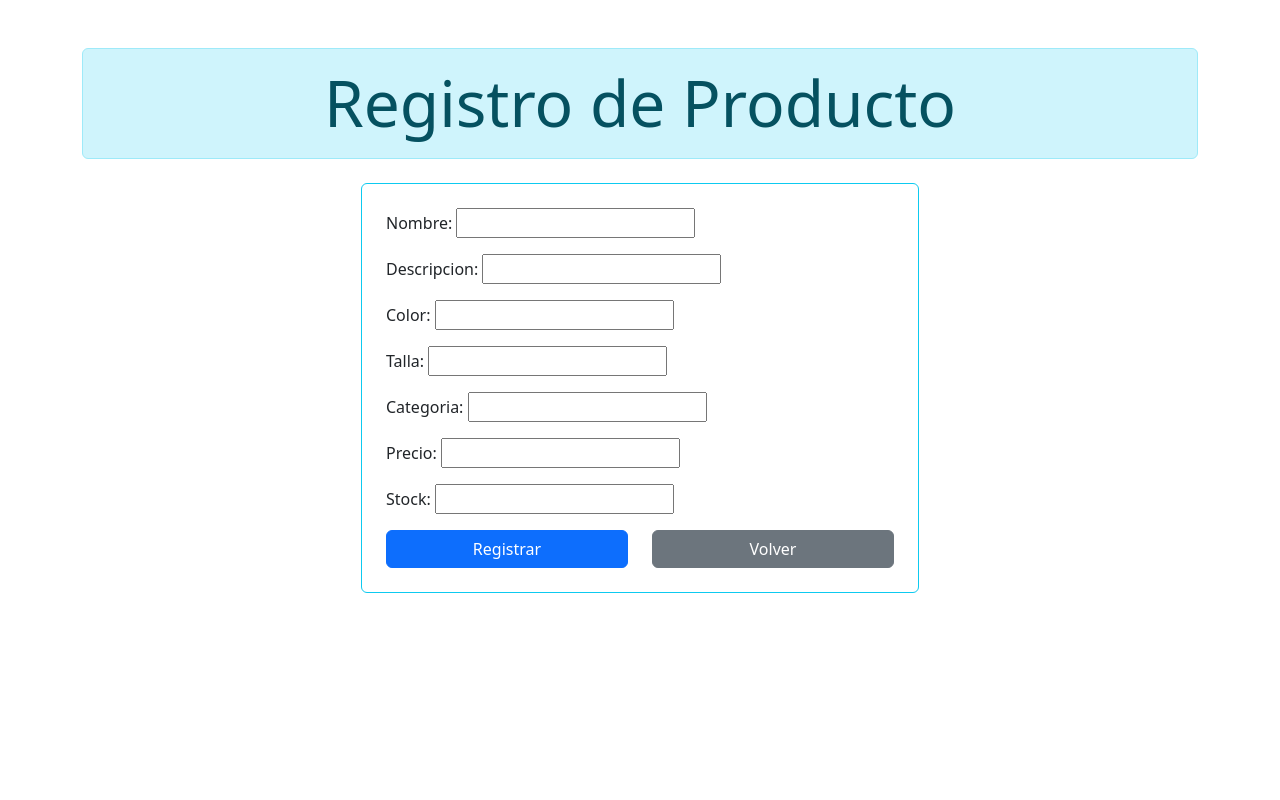
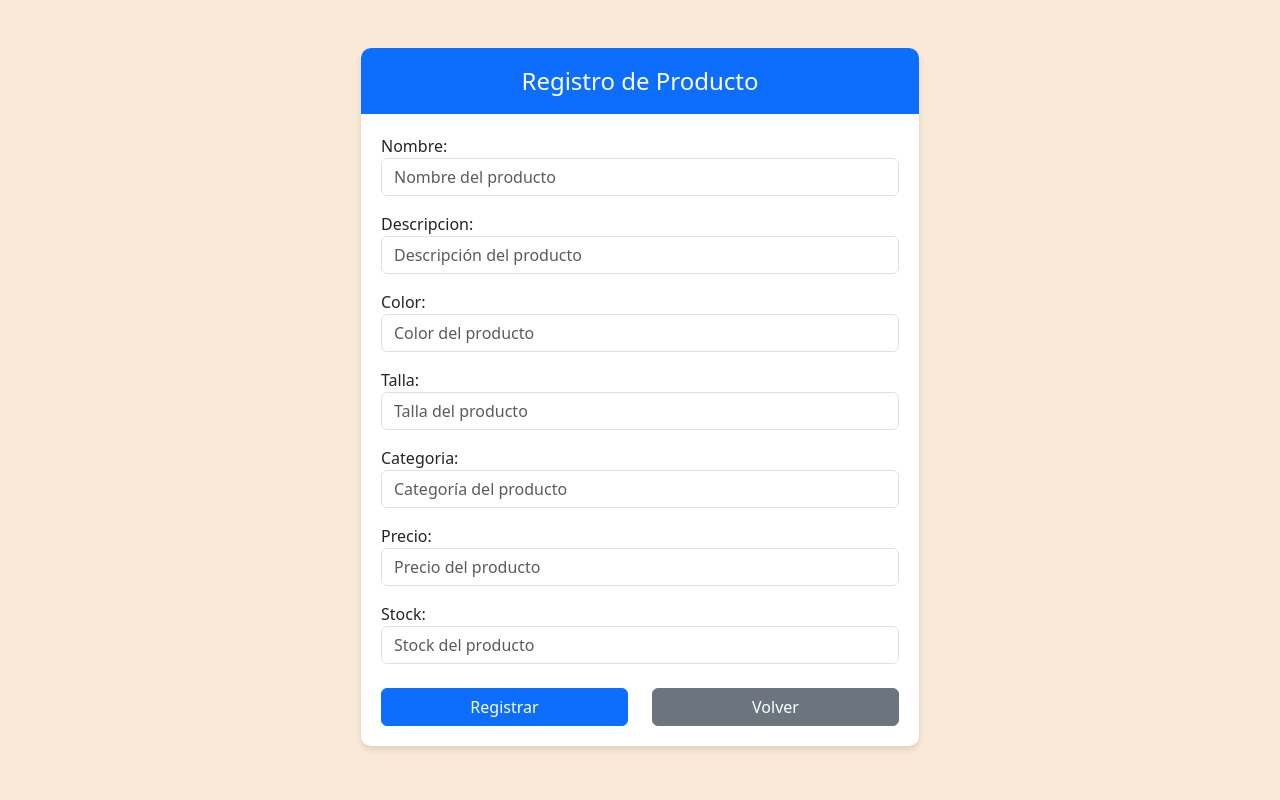
Before and after one commit to AlexanderGarrido/RapifreshApp, a Django app: page /agregarProducto/ in a window 1280 px wide. Run offline with Django 5.2, Linux system fonts and the light colour scheme.

Commit message:
arregle todo, subanme el sueldo
arregle el modal en conjunto de la función de eliminar, de igual manera el aspecto de formulario para ingresar productos y la lista de movimientos para que se agregaran

```diff
--- a/inventarioApp/forms.py
+++ b/inventarioApp/forms.py
@@ -31,3 +31,11 @@ class productosForm(forms.Form):
     categoria = forms.CharField(max_length=100)
     precio = forms.IntegerField()
     stock = forms.IntegerField()
+
+    nombre.widget.attrs.update({'class': 'form-control', 'placeholder': 'Nombre del producto'})
+    descripcion.widget.attrs.update({'class': 'form-control', 'placeholder': 'Descripción del producto'})
+    color.widget.attrs.update({'class': 'form-control', 'placeholder': 'Color del producto'})
+    talla.widget.attrs.update({'class': 'form-control', 'placeholder': 'Talla del producto'})
+    categoria.widget.attrs.update({'class': 'form-control', 'placeholder': 'Categoría del producto'})
+    precio.widget.attrs.update({'class': 'form-control', 'placeholder': 'Precio del producto'})
+    stock.widget.attrs.update({'class': 'form-control', 'placeholder': 'Stock del producto'})
--- a/inventarioApp/views.py
+++ b/inventarioApp/views.py
@@ -11,6 +11,7 @@ from django.db.models import Q
 from django.http import JsonResponse
 from django.shortcuts import get_object_or_404
 
+#login de inicio de sesion
 def login_view(request):
     if request.method == 'POST':
         form = LoginForm(request.POST)
@@ -59,33 +60,24 @@ def inventario_viewEmp(request):
 def reports(request):
     return render(request, 'inventarioApp/reports.html')
 
+# Inventario vista de administradores
 def inventario(request):
-    # Obtener la categoría seleccionada desde la URL (GET request)
+    # Obtener la categoría seleccionada desde la URL
     categoria_seleccionada = request.GET.get('categoria')
 
-    # Filtrar productos por categoría
-    productos = []
-    if categoria_seleccionada == 'Pantalones':
-        productos = Productos.objects.all()
-    elif categoria_seleccionada == 'Camisetas':
-        productos = Productos.objects.all()
-    elif categoria_seleccionada == 'Zapatos':
-        productos = Productos.objects.all()
-    else:
-        productos = list(Productos.objects.all())
+    # Filtrar productos (puedes agregar lógica real si es necesario)
+    productos = Productos.objects.all()
 
-    # Si se ha enviado un cambio de stock
+    # Actualización de stock
     if request.method == 'POST':
-        # Obtener el ID del producto y el nuevo stock desde el formulario
         producto_id = int(request.POST.get('producto_id'))
         nuevo_stock = int(request.POST.get('nuevo_stock'))
 
-        # Obtener el producto y actualizar el stock
         producto = Productos.objects.get(id=producto_id)
         producto.stock = nuevo_stock
         producto.save()
 
-        # Registrar el movimiento de "actualización de stock" en la tabla Movimiento
+        # Registrar el movimiento
         Movimiento.objects.create(
             nombre=producto.nombre,
             color=producto.color,
@@ -93,10 +85,9 @@ def inventario(request):
             categoria=producto.categoria,
             precio=producto.precio,
             stock=nuevo_stock,
-            accion="Actualización de stock"  # Tipo de acción
+            accion="Actualización de stock"
         )
 
-        # Redireccionar para evitar que se vuelva a enviar el formulario al refrescar la página
         return redirect('inventario')
 
     # Datos que pasamos al template
@@ -108,6 +99,7 @@ def inventario(request):
 
     return render(request, 'inventarioApp/inventario.html', data)
 
+# Inventario vista de empleados
 def inventarioEmp(request):
     # Obtener la categoría seleccionada desde la URL (GET request)
     categoria_seleccionada = request.GET.get('categoria')
@@ -162,7 +154,7 @@ def usuario(request):
     usuarios = Usuarios.objects.all()
     return render(request, 'inventarioApp/usuarios.html', {'Usuarios': usuarios})
 
-
+#agregar producto
 def agregarProducto(request):
     form = productosForm()
     if request.method == 'POST':
@@ -194,6 +186,7 @@ def agregarProducto(request):
     data = {'form': form}
     return render(request, 'inventarioApp/agregarProducto.html', data)
 
+# Reportes de inventario
 def reports(request):
     movimientos = Movimiento.objects.all()
 
@@ -212,6 +205,7 @@ def reports(request):
 
     return render(request, 'inventarioApp/reports.html', {'movimientos': movimientos})
 
+# Ajustar el stock de un producto
 def ajustarStock(request, producto_id):
     if request.method == "POST":
         adjustment = int(request.POST.get("adjustment", 0))
@@ -225,8 +219,7 @@ def ajustarStock(request, producto_id):
 
     return JsonResponse({"status": "error", "message": "Invalid request"}, status=400)
 
-  # Asegúrate de que el modelo de Producto está importado
-
+# Modificar un producto
 def modificarProducto(request, producto_id):
     if request.method == 'POST':
         try:
@@ -265,3 +258,20 @@ def modificarProducto(request, producto_id):
             return JsonResponse({'success': False, 'error': str(e)}, status=500)
     else:
         return JsonResponse({'success': False, 'error': 'Método no permitido'}, status=405)
+
+
+def eliminarProducto(request, producto_id):
+    producto = Productos.objects.get(id=producto_id)
+    producto.delete()
+
+    # Registrar el movimiento de "eliminación" en la tabla Movimiento
+    Movimiento.objects.create(
+        nombre=producto.nombre,
+        color=producto.color,
+        talla=producto.talla,
+        categoria=producto.categoria,
+        precio=producto.precio,
+        stock=producto.stock,
+        accion="Eliminación"  # Tipo de acción
+    )
+    return HttpResponseRedirect(reverse('inventario'))
--- a/projectInventario/urls.py
+++ b/projectInventario/urls.py
@@ -30,4 +30,5 @@ urlpatterns = [
     path('agregarProducto/', agregarProducto, name='agregarProducto'),
     path('ajustarStock/<int:producto_id>/', ajustarStock, name='ajustarStock'),
     path('modificarProducto/<int:producto_id>/', modificarProducto, name='modificarProducto'),
+    path('eliminarProducto/<int:producto_id>/', eliminarProducto, name='eliminarProducto'),
 ]
--- a/templates/inventarioApp/agregarProducto.html
+++ b/templates/inventarioApp/agregarProducto.html
@@ -5,23 +5,55 @@
     <meta name="viewport" content="width=device-width, initial-scale=1">
     <title>Registro Nuevo Producto</title>
     <link href="https://cdn.jsdelivr.net/npm/bootstrap@5.3.3/dist/css/bootstrap.min.css" rel="stylesheet" integrity="sha384-QWTKZyjpPEjISv5WaRU9OFeRpok6YctnYmDr5pNlyT2bRjXh0JMhjY6hW+ALEwIH" crossorigin="anonymous">
+    <style>
+      body {
+        background-color: #fbe9d7; /* Fondo beige claro */
+      }
+      .form-container {
+        background-color: #fff;
+        border-radius: 10px;
+        box-shadow: 0px 4px 6px rgba(0, 0, 0, 0.1);
+        overflow: hidden;
+      }
+      .form-header {
+        background-color: #0d6efd; /* Azul Bootstrap */
+        color: white;
+        padding: 15px;
+        font-size: 1.5rem;
+        text-align: center;
+      }
+      .form-body {
+        padding: 20px;
+      }
+      .btn-primary {
+        background-color: #0d6efd;
+        border-color: #0d6efd;
+      }
+      .btn-secondary {
+        background-color: #6c757d;
+        border-color: #6c757d;
+      }
+    </style>
   </head>
   <body>
     <div class="container my-5">
-        <div class="alert alert-info display-3 mb-4 text-center">
+      <div class="col-md-8 offset-md-2 col-lg-6 offset-lg-3 form-container">
+        <div class="form-header">
           Registro de Producto
         </div>
-        <form method="post" class="col-6 offset-3 border border-info rounded p-4">
+        <div class="form-body">
+          <form method="post">
             {% csrf_token %}
             {{ form.as_p }}
-            <div class="d-grid">
-                <div class="row">
+            <div class="row mt-4">
               <div class="col-6 d-grid">
-                        <input type="submit" value="Registrar" class="btn btn-primary">
+                <button type="submit" class="btn btn-primary">Registrar</button>
               </div>
               <div class="col-6 d-grid">
                 <a href="{% url 'inventario' %}" class="btn btn-secondary">Volver</a>
               </div>
+            </div>
+          </form>
         </div>
       </div>
     </div>
```
Also changed, not shown: templates/inventarioApp/inventario.html (+31 -53 lines). Lines whose indentation alone changed are shown as unchanged.
